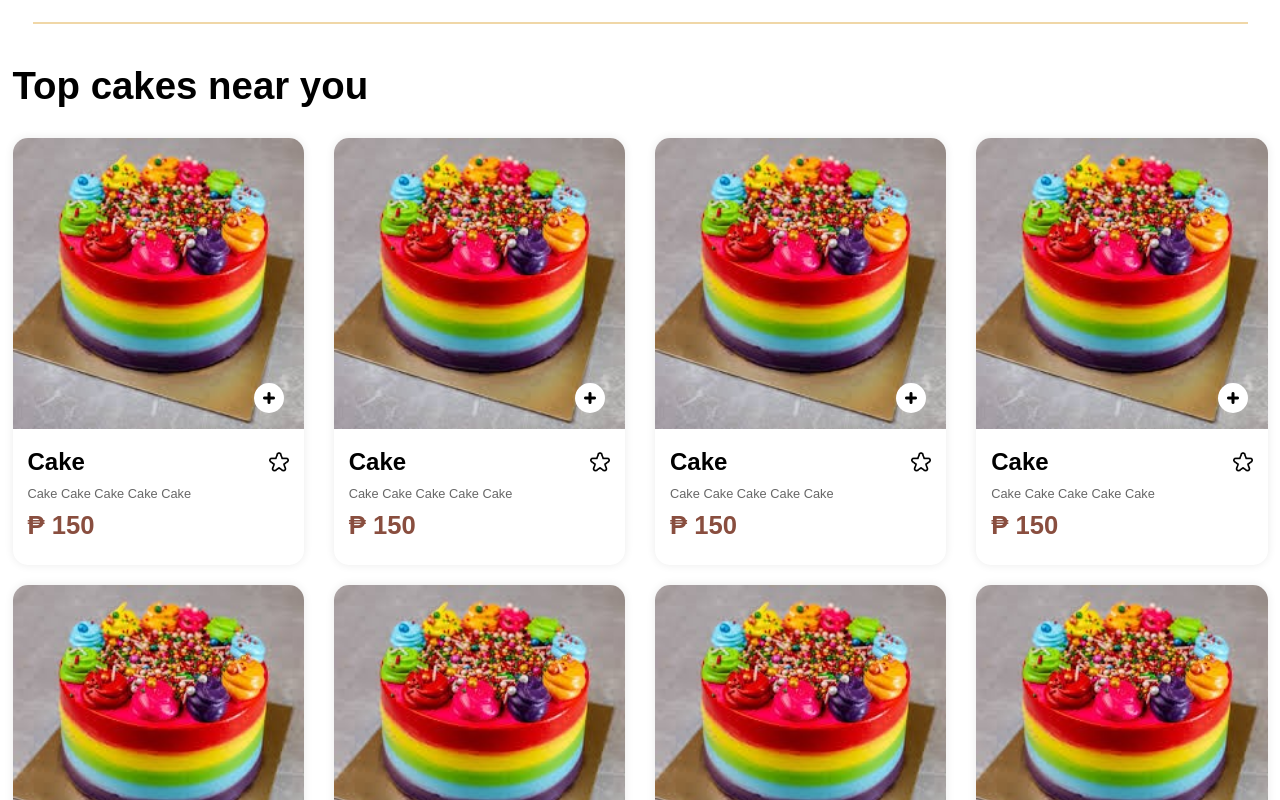
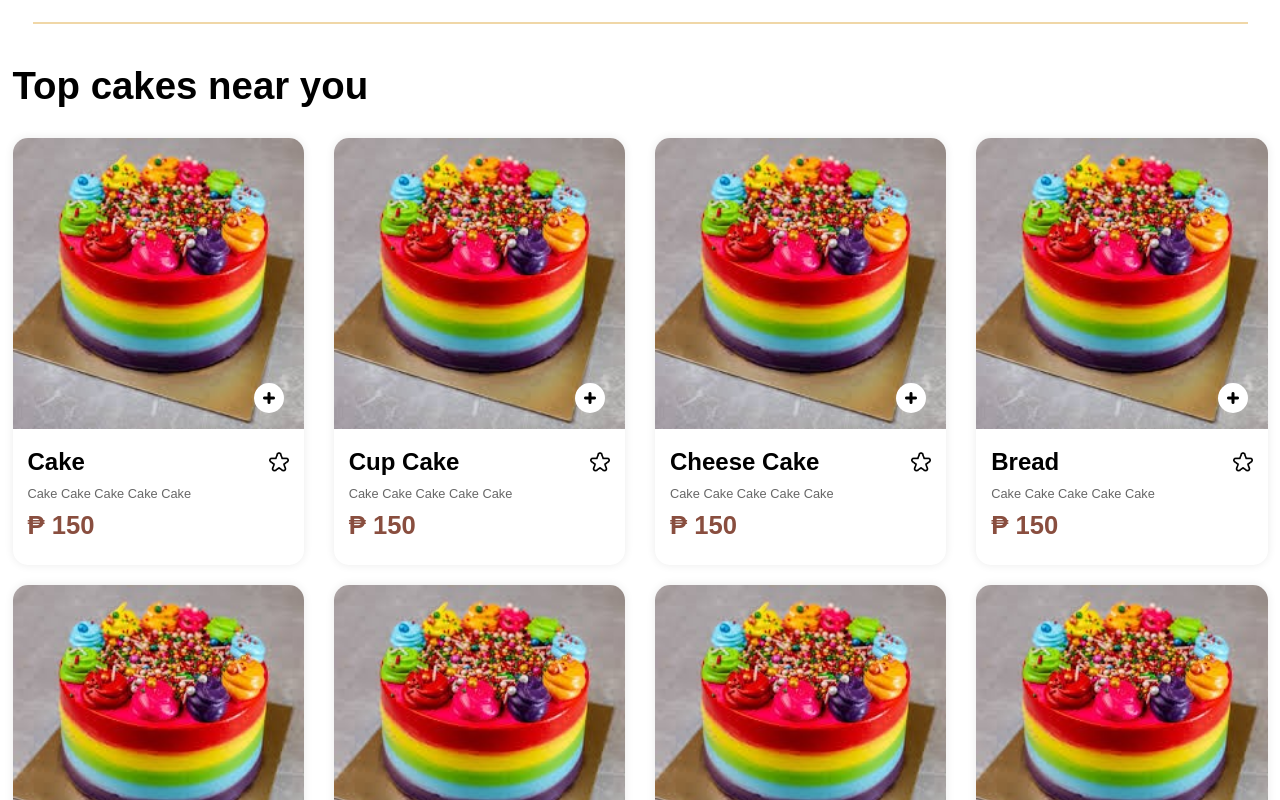
Before and after one commit to FrancisAl-j/Cake-shop, a React (Vite) app in the folder client/: page / in a window 1280 px wide. Shown: the part 940-1740 px from the top of the page. Built offline with nearby package versions, Linux system fonts and the light colour scheme.

Commit message:
Changes some things

```diff
--- a/client/src/components/foodDisplay/FoodDisplay.jsx
+++ b/client/src/components/foodDisplay/FoodDisplay.jsx
@@ -11,6 +11,7 @@ const FoodDisplay = ({ category }) => {
       <h2>Top cakes near you</h2>
       <div className="food-display-list">
         {food_list.map((item, index) => {
+          if (category === "All" || category === item.category) {
             return (
               <FoodItem
                 key={index}
@@ -21,6 +22,7 @@ const FoodDisplay = ({ category }) => {
                 image={item.image}
               />
             );
+          }
         })}
       </div>
     </div>
--- a/client/src/components/foodItem/FoodItem.jsx
+++ b/client/src/components/foodItem/FoodItem.jsx
@@ -8,7 +8,6 @@ import { useContext, useState } from "react";
 import { StoreContext } from "../../context/StoreContext";
 
 const FoodItem = ({ id, name, price, description, image }) => {
-  const [itemCounts, setItemCounts] = useState(0);
   const { cartItems, addToCart, removeFromCart } = useContext(StoreContext);
 
   return (
--- a/client/src/context/StoreContext.jsx
+++ b/client/src/context/StoreContext.jsx
@@ -1,4 +1,4 @@
-import { createContext, useState } from "react";
+import { createContext, useEffect, useState } from "react";
 import { food_list } from "../menu-list";
 
 export const StoreContext = createContext(null);
@@ -24,6 +24,10 @@ const StoreContextProvider = (props) => {
     }));
   };
 
+  useEffect(() => {
+    console.log(cartItems);
+  }, [cartItems]);
+
   const contextValue = {
     food_list,
     cartItems,
--- a/client/src/menu-list.jsx
+++ b/client/src/menu-list.jsx
@@ -35,27 +35,27 @@ export const food_list = [
   },
   {
     _id: "2",
-    name: "Cake",
+    name: "Cup Cake",
     image: Cake,
     price: 150,
     description: "Cake Cake Cake Cake Cake",
-    category: "Cake",
+    category: "Cup Cake",
   },
   {
     _id: "3",
-    name: "Cake",
+    name: "Cheese Cake",
     image: Cake,
     price: 150,
     description: "Cake Cake Cake Cake Cake",
-    category: "Cake",
+    category: "Cup Cake",
   },
   {
     _id: "4",
-    name: "Cake",
+    name: "Bread",
     image: Cake,
     price: 150,
     description: "Cake Cake Cake Cake Cake",
-    category: "Cake",
+    category: "Bread",
   },
   {
     _id: "5",
@@ -67,26 +67,26 @@ export const food_list = [
   },
   {
     _id: "6",
-    name: "Cake",
+    name: "Designed Cake",
     image: Cake,
     price: 150,
     description: "Cake Cake Cake Cake Cake",
-    category: "Cake",
+    category: "Designed Cake",
   },
   {
     _id: "7",
-    name: "Cake",
+    name: "Bread",
     image: Cake,
     price: 150,
     description: "Cake Cake Cake Cake Cake",
-    category: "Cake",
+    category: "Bread",
   },
   {
     _id: "8",
-    name: "Cake",
+    name: "Designed Cake",
     image: Cake,
     price: 150,
     description: "Cake Cake Cake Cake Cake",
-    category: "Cake",
+    category: "Designed Cake",
   },
 ];
```
Lines whose indentation alone changed are shown as unchanged.
